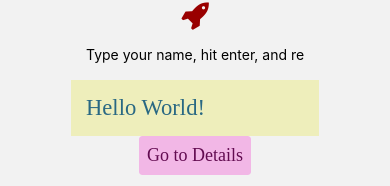
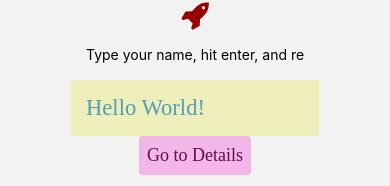
Before and after one commit to Sveta598/Hello-World-app, a React Native app: screen / in a window 390 px wide. Shown: the part 387-573 px from the top of the page. Built offline with nearby package versions, Linux system fonts and the light colour scheme.

Commit message:
development last changes

```diff
--- a/App/Theme/index.js
+++ b/App/Theme/index.js
@@ -6,7 +6,7 @@ const Theme = {
       },
       h4Style: {
         fontFamily: 'SFProRounded-Regular',
-        color: '#296883'
+        color: '#519db8'
       },
     },
     Button: {
--- a/SavedInput.js
+++ b/SavedInput.js
@@ -2,8 +2,7 @@ import React, { useState, useEffect } from 'react';
 import { View, StyleSheet } from 'react-native';
 import AsyncStorage from '@react-native-async-storage/async-storage';
 import Input from './Input';
-import { ThemeProvider, Text } from 'react-native-elements';
-import Theme from './App/Theme/index';
+import { Text } from 'react-native-elements';
 
 const STORAGE_KEY = 'STRING_DATA'
 
@@ -43,9 +42,7 @@ export default function SavedInput() {
           saveName(value)
         }}
       />
-      <ThemeProvider theme={Theme}>
-        <Text h4 style={styles.text}>Hello {name}!</Text>
-      </ThemeProvider>
+     <Text h4 style={styles.text}>Hello {name}!</Text>
     </View>
   )
 }
```
Also changed, not shown: App.js (+2 -6 lines).
